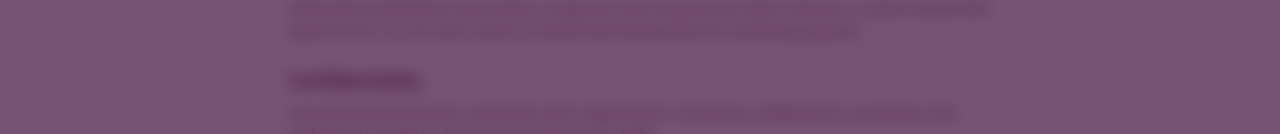
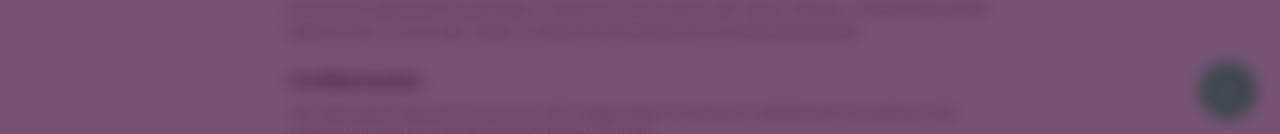
Before and after one commit to pavanjaya/jayasharma, a Next.js app: page /privacy-policy in a window 1280 px wide. Shown: the part 657-791 px from the top of the page. Built offline with nearby package versions, Linux system fonts and the light colour scheme; no server answers; a web font is replaced by a local one.

Commit message:
Add floating WhatsApp click-to-chat button (no API needed, wa.me link) on every page

```diff
--- a/src/app/layout.tsx
+++ b/src/app/layout.tsx
@@ -5,6 +5,7 @@ import DisclaimerModal from "@/components/DisclaimerModal";
 import FirebaseAnalytics from "@/components/FirebaseAnalytics";
 import Header from "@/components/Header";
 import Footer from "@/components/Footer";
+import WhatsAppButton from "@/components/WhatsAppButton";
 import MotionProvider from "@/components/motion/MotionProvider";
 import { SITE_URL } from "@/lib/site";
 import "./globals.css";
@@ -121,6 +122,7 @@ export default function RootLayout({
             <MotionProvider>{children}</MotionProvider>
           </main>
           <Footer />
+          <WhatsAppButton />
         </BookingModalProvider>
       </body>
     </html>
--- a/src/components/SocialIcons.tsx
+++ b/src/components/SocialIcons.tsx
@@ -16,6 +16,14 @@ export function InstagramIcon({ size = 16, className }: IconProps) {
   );
 }
 
+export function WhatsAppIcon({ size = 16, className }: IconProps) {
+  return (
+    <svg width={size} height={size} viewBox="0 0 448 512" fill="currentColor" className={className}>
+      <path d="M380.9 97.1C339 55.1 283.2 32 223.9 32c-122.4 0-222 99.6-222 222 0 39.1 10.2 77.3 29.6 111L0 480l117.7-30.9c32.4 17.7 68.9 27 106.1 27h.1c122.3 0 224.1-99.6 224.1-222 0-59.3-25.2-115-67.1-157zm-157 341.6c-33.2 0-65.7-8.9-94-25.7l-6.7-4-69.8 18.3L72 359.2l-4.4-7c-18.5-29.4-28.2-63.3-28.2-98.2 0-101.7 82.8-184.5 184.6-184.5 49.3 0 95.6 19.2 130.4 54.1 34.8 34.9 56.2 81.2 56.1 130.5 0 101.8-84.9 184.6-186.6 184.6zm101.2-138.2c-5.5-2.8-32.8-16.2-37.9-18-5.1-1.9-8.8-2.8-12.5 2.8-3.7 5.6-14.3 18-17.6 21.8-3.2 3.7-6.5 4.2-12 1.4-32.6-16.3-54-29.1-75.5-66-5.7-9.8 5.7-9.1 16.3-30.3 1.8-3.7.9-6.9-.5-9.7-1.4-2.8-12.5-30.1-17.1-41.2-4.5-10.8-9.1-9.3-12.5-9.5-3.2-.2-6.9-.2-10.6-.2-3.7 0-9.7 1.4-14.8 6.9-5.1 5.6-19.4 19-19.4 46.3 0 27.3 19.9 53.7 22.6 57.4 2.8 3.7 39.1 59.7 94.8 83.8 35.2 15.2 49 16.5 66.6 13.9 10.7-1.6 32.8-13.4 37.4-26.4 4.6-13 4.6-24.1 3.2-26.4-1.3-2.5-5-3.9-10.5-6.6z" />
+    </svg>
+  );
+}
+
 export function LinkedinIcon({ size = 16, className }: IconProps) {
   return (
     <svg width={size} height={size} viewBox="0 0 24 24" fill="currentColor" className={className}>
--- /dev/null
+++ b/src/components/WhatsAppButton.tsx
@@ -0,0 +1,24 @@
+"use client";
+
+import { trackEvent } from "@/lib/analytics";
+import { WhatsAppIcon } from "./SocialIcons";
+
+const WHATSAPP_NUMBER = "919986758567";
+const WHATSAPP_MESSAGE = encodeURIComponent(
+  "Hi, I'd like to know more about your legal services."
+);
+
+export default function WhatsAppButton() {
+  return (
+    <a
+      href={`https://wa.me/${WHATSAPP_NUMBER}?text=${WHATSAPP_MESSAGE}`}
+      target="_blank"
+      rel="noopener noreferrer"
+      onClick={() => trackEvent("whatsapp_click")}
+      aria-label="Chat on WhatsApp"
+      className="btn-pill fixed bottom-6 right-6 z-30 flex h-14 w-14 items-center justify-center bg-[#25D366] text-white transition-transform duration-300 hover:scale-105"
+    >
+      <WhatsAppIcon size={28} />
+    </a>
+  );
+}
```
